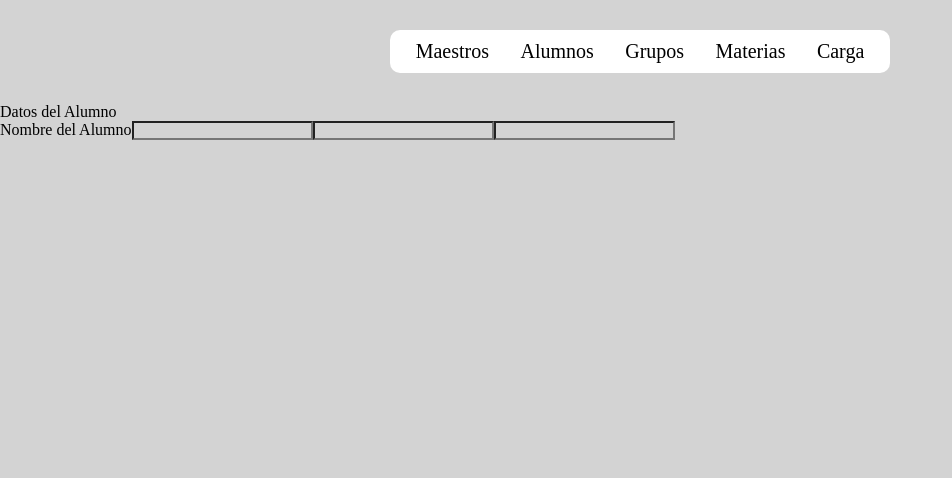
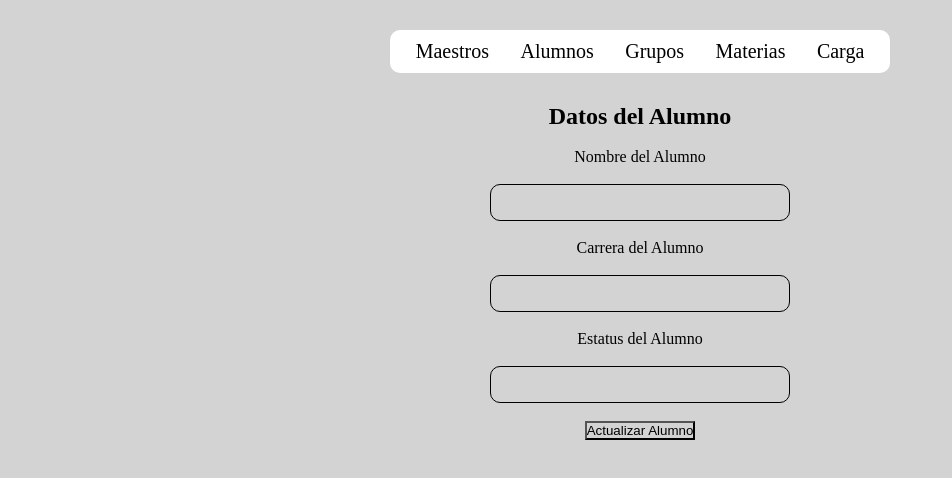
Before and after one commit to YahirRamirez21/ProyectoWeb, a Vue app in the folder controlescolarfront/: page /editarAlumno in a window 1280 px wide. Shown: the top 478 px of the page, without its empty margins (0-952 px from the left). Built offline with nearby package versions, Linux system fonts and the light colour scheme; no server answers.

Commit message:
Funcionalidad Completa Alumnos

```diff
--- a/controlescolarfront/src/components/AlumnosLista.vue
+++ b/controlescolarfront/src/components/AlumnosLista.vue
@@ -1,6 +1,7 @@
 <template>
     <div class="AlumnosLista">
-        <button @click.prevent="traerAlumnos()">Alumnos</button>
+        <button @click.prevent="nuevoAlumno()">Nuevo</button>
+        <!-- <button @click.prevent="traerAlumnos()">Alumnos</button> -->
         <table>
             <thead>
                 <tr>
@@ -12,15 +13,14 @@
                 </tr>
             </thead>
             <tbody>
-                <tr v-for="alu in alumnos" :key="alu.id">
+                <tr v-for="alu in alumnos" :key="alu.ncontrol">
                     <td>{{ alu.ncontrol }}</td>
                     <td>{{ alu.nombre }}</td>
                     <td>{{ alu.carrera }}</td>
                     <td>{{ alu.estatus }}</td>
                     <td>
-                        <Button>Añadir</Button>
-                        <Button @click.prevent="editarAlumno(alu.id)">Editar</Button>
-                        <Button >Eliminar</Button>
+                        <Button @click.prevent="editarAlumno(alu.ncontrol)">Editar</Button>
+                        <Button @click.prevent="eliminarAlumno(alu.ncontrol)">Eliminar</Button>
                     </td>
                 </tr>
             </tbody>
@@ -41,6 +41,9 @@
                 alumnos: [],
             };
         },
+        created() {
+            this.traerAlumnos()
+        },
         methods: {
             traerAlumnos: async function(){
                 let a = [];
@@ -54,8 +57,15 @@
                     });
                 this.alumnos = a;
             },
-            editarAlumno: function(id) {
-                this.$router.push({name: "editarAlumno", params: {id: id}})
+            editarAlumno: function(ncontrol) {
+                this.$router.push({name: "editarAlumno", params: {ncontrol: ncontrol}});
+            },
+            eliminarAlumno: async function(ncontrol) {
+                await axios.delete(URL_DATOS+"/alumnos/"+ncontrol);
+                this.traerAlumnos();
+            },
+            nuevoAlumno: function(){
+                this.$router.push({name: "nuevoAlumno", params: {}});
             }
         }
     }
--- a/controlescolarfront/src/components/EditarAlumno.vue
+++ b/controlescolarfront/src/components/EditarAlumno.vue
@@ -1,45 +1,87 @@
 <template>
   <div class="EditarAlumno">
-        Datos del Alumno
-        <br>
-        <label for="nombre">Nombre del Alumno</label>
-        <input type="text" name="nombre" id="nombre" :value="alumnos.nombre">
-        <input type="text" name="carrera" id="carrera">
-        <input type="text" name="nombre" id="nombre">
+    <section>
+      <h2>Datos del Alumno</h2>
+      <br />
+      <label for="nombre">Nombre del Alumno</label> <br />
+      <input type="text" name="nombre" id="nombre" v-model="alumnos.nombre" />
+      <br />
+      <label for="carrera">Carrera del Alumno</label> <br />
+      <input
+        type="text"
+        name="carrera"
+        id="carrera"
+        v-model="alumnos.carrera"
+      /><br />
+      <label for="estatus">Estatus del Alumno</label> <br />
+      <input type="text" name="estatus" id="estatus" v-model="alumnos.estatus" />
+      <br />
+      <button @click.prevent="actualizarAlumno()">Actualizar Alumno</button>
+    </section>
   </div>
 </template>
 
 <script>
-    import { URL_DATOS } from '../utils/constantes';
-    import axios from 'axios';
+import { URL_DATOS } from "../utils/constantes";
+import axios from "axios";
 
 export default {
-        name: "editarAlumno",
+  name: "EditarAlumno",
   components: {},
   props: {
-            id: Number,
+    ncontrol: Number,
   },
-        data: function() {
+  data: function () {
     return {
       alumnos: [],
     };
   },
-        created(){
-            this.traerDetalle()
+  created() {
+    this.traerDetalle();
   },
   methods: {
-            traerDetalle: async function() {
+    traerDetalle: async function () {
       let a = [];
       await axios
-                .get(URL_DATOS + '/editarAlumnos/'+this.id)
-                .then(function(response) {
+        .get(URL_DATOS + "/alumnos/" + this.ncontrol)
+        .then(function (response) {
+          //console.log(response.data[0])
           a = response.data[0];
         })
-                .catch(function(error) {
+        .catch(function (error) {
           console.log(error);
+          //console.log(alumnos)
         });
       this.alumnos = a;
+    },
+    actualizarAlumno: async function () {
+        const res = await axios.put(URL_DATOS + "/alumnos/" + this.ncontrol, {
+        // id: this.alumnos.ncontrol,
+        nom: this.alumnos.nombre,
+        car: this.alumnos.carrera,
+        est: this.alumnos.estatus,
+      });
+      console.log(res);
+    },
+  },
+};
+</script>
+
+<style>
+section {
+  display: flex;
+  flex-direction: column;
+  justify-content: center;
+  align-items: center;
 }
+
+input {
+  width: 300px;
+  padding: 10px 20px;
+  border-radius: 10px;
+  text-align: center;
+  outline: none;
+  border: 1px solid black;
 }
-    }
-</script>
+
+</style>
--- /dev/null
+++ b/controlescolarfront/src/components/NuevoAlumno.vue
@@ -0,0 +1,55 @@
+<template>
+  <div class="NuevoAlumno">
+    <section>
+      <h2>Datos del Alumno - Nuevo</h2>
+      <br />
+      <label for="ncontrol">N.Control Alumno</label> <br />
+      <input type="text" name="ncontrol" id="ncontrol" v-model="alumnos.ncontrol" />
+      <br />
+      <label for="nombre">Nombre del Alumno</label> <br />
+      <input type="text" name="nombre" id="nombre" v-model="alumnos.nombre" />
+      <br />
+      <label for="carrera">Carrera del Alumno</label> <br />
+      <input
+        type="text"
+        name="carrera"
+        id="carrera"
+        v-model="alumnos.carrera"
+      /><br />
+      <label for="estatus">Estatus del Alumno</label> <br />
+      <input
+        type="text"
+        name="estatus"
+        id="estatus"
+        v-model="alumnos.estatus"
+      />
+      <br />
+      <button @click.prevent="nuevoAlumno()">Nuevo Alumno</button>
+    </section>
+  </div>
+</template>
+
+<script>
+import { URL_DATOS } from '../utils/constantes';
+import axios from 'axios';
+export default {
+  name: "NuevoAlumno",
+  components: {},
+  data: function () {
+    return {
+      alumnos: [],
+    };
+  },
+  methods: {
+    nuevoAlumno: async function(){
+        const res = await axios.post(URL_DATOS + "/alumnos/", {
+            ncon: this.alumnos.ncontrol,
+            nom: this.alumnos.nombre,
+            car: this.alumnos.carrera,
+            est: this.alumnos.estatus,
+        });
+        console.log(res);
+    }
+  },
+};
+</script>
--- a/controlescolarfront/src/router/index.js
+++ b/controlescolarfront/src/router/index.js
@@ -6,7 +6,7 @@ import Grupos from '../views/Grupos.vue'
 import Materias from '../views/Materias.vue'
 import Carga from '../views/Carga.vue'
 import EditarAlumno from '../components/EditarAlumno.vue'
-
+import NuevoAlumno from '../components/NuevoAlumno.vue'
 
 
 Vue.use(VueRouter)
@@ -24,10 +24,15 @@ const routes = [
     component: Alumnos
   },
   {
-    path: '/EditarAlumno',
-    name: 'editaralumno',
+    path: '/editarAlumno',
+    name: 'editarAlumno',
     component: EditarAlumno,
     props: true
+  },
+  {
+    path: '/nuevoAlumno',
+    name: 'nuevoAlumno',
+    component: NuevoAlumno
   },
   {
     path: '/grupos',
```
Also changed, not shown: 1 other file (tests, documents, lock files or other folders). Lines whose indentation alone changed are shown as unchanged.
